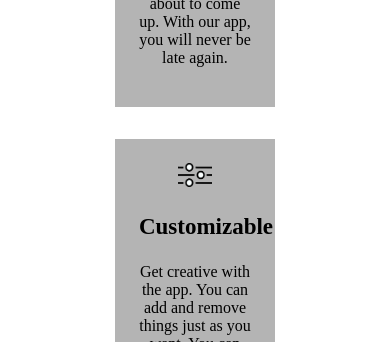
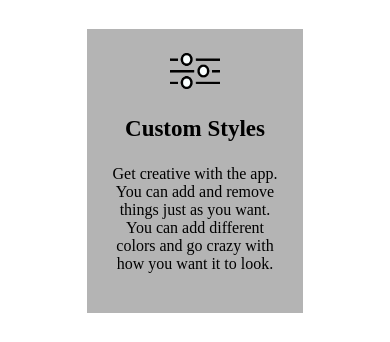
Before and after one commit to Airiseru/product-landing-page, a plain HTML site: page index.html in a window 390 px wide. Shown: the part 1002-1344 px from the top of the page. Drawn offline with Linux system fonts and the light colour scheme.

Commit message:
Make changes to HTML and CSS, Adjust some styles

```diff
--- a/index.html
+++ b/index.html
@@ -42,7 +42,7 @@
         </div>
         <div id="card3">
           <img src="image/customize.png" alt="Customize Scroll Bar" id="img-bar">
-          <h3>Customizable</h3>
+          <h3>Custom Styles</h3>
           <p>Get creative with the app. You can add and remove things just as you want. You can add different colors and go crazy with how you want it to look.</p>
         </div>
       </div>
--- a/style.css
+++ b/style.css
@@ -138,7 +138,7 @@ ul {
   display: inline;
 }
 
-@media only screen and (max-width: 999px) {
+@media only screen and (max-width: 500px) {
   #header, #logo, #nav-bar {
     display: block;
     text-align: center;
@@ -162,7 +162,7 @@ ul {
 
   #card1, #card2, #card3 {
     margin: 2em auto;
-    width: 50%;
+    width: 75%;
     text-align: center;
   }
 }
```
